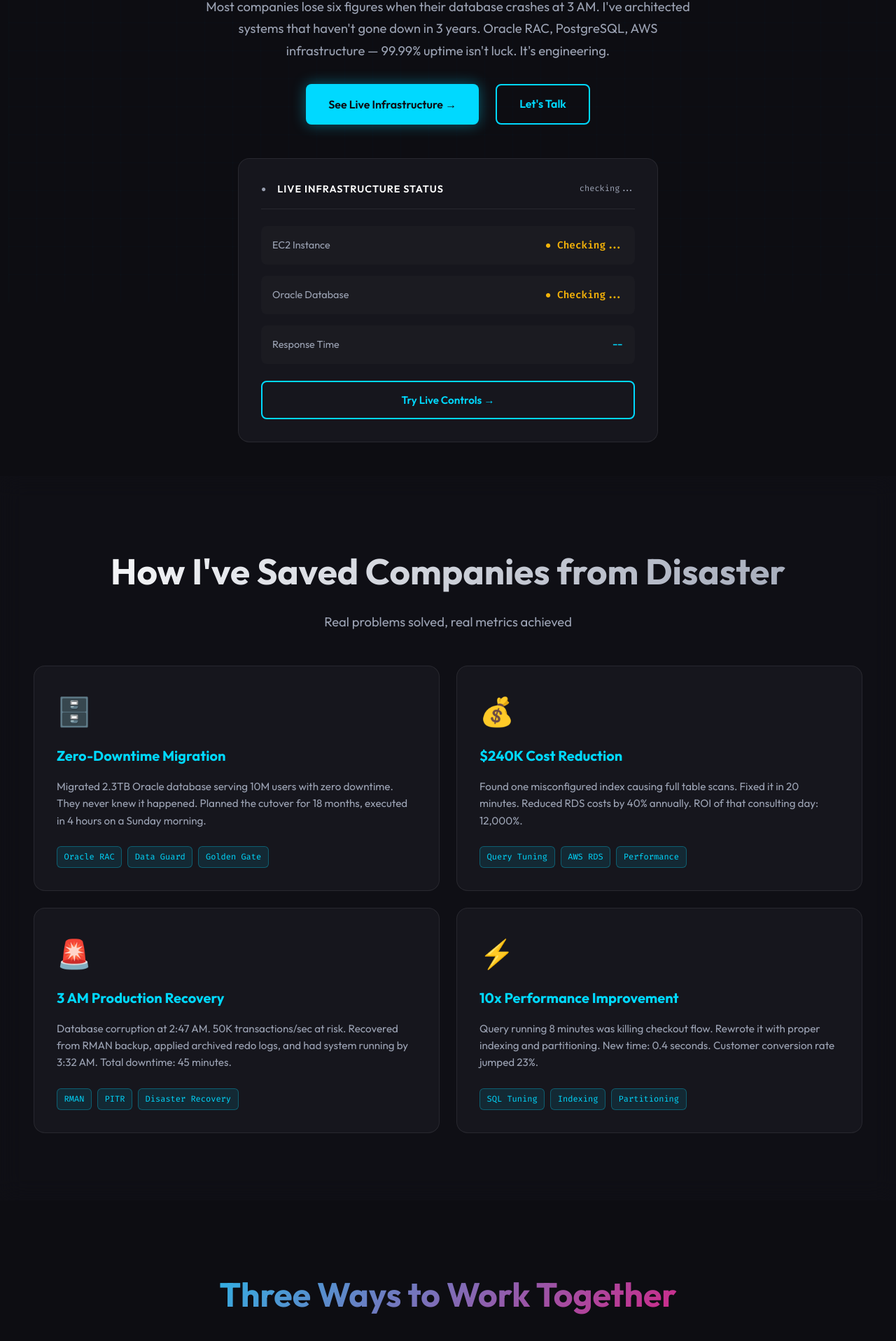
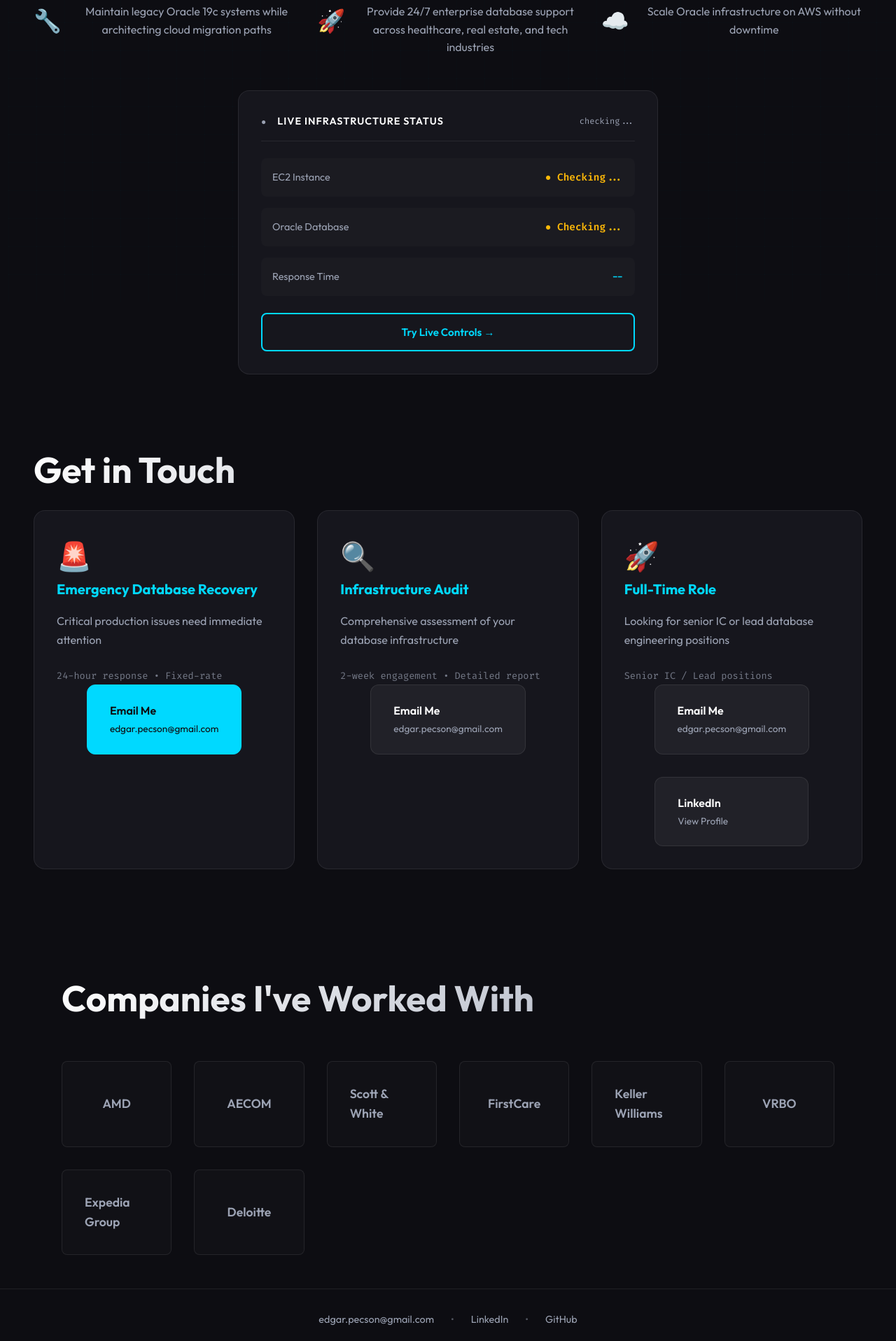
Before and after one commit to edgarpecson/website, a React (Vite) app in the folder frontend/: page /contact in a window 1280 px wide. Shown: the part 380-2296 px from the top of the page at 70% size. Built offline with nearby package versions, Linux system fonts and the light colour scheme; no server answers.

Commit message:
improvements

```diff
--- a/frontend/src/App.css
+++ b/frontend/src/App.css
@@ -2711,3 +2711,134 @@ section {
 .output-section.tour-dimmed {
   opacity: 0.3;
 }
+
+/* Hero Highlights */
+.hero-highlights {
+  display: grid;
+  grid-template-columns: repeat(auto-fit, minmax(250px, 1fr));
+  gap: var(--space-lg);
+  margin: var(--space-xl) 0;
+}
+
+.hero-highlight {
+  display: flex;
+  gap: var(--space-md);
+  align-items: flex-start;
+}
+
+.highlight-icon {
+  font-size: 2rem;
+  flex-shrink: 0;
+}
+
+.hero-highlight p {
+  margin: 0;
+  font-size: 1rem;
+  line-height: 1.6;
+  color: var(--text-secondary);
+}
+
+/* Companies Section */
+.companies-section {
+  padding: var(--space-xl);
+  max-width: 1200px;
+  margin: 0 auto;
+}
+
+.companies-grid {
+  display: grid;
+  grid-template-columns: repeat(auto-fit, minmax(150px, 1fr));
+  gap: var(--space-lg);
+  margin-top: var(--space-xl);
+}
+
+.company-logo {
+  display: flex;
+  align-items: center;
+  justify-content: center;
+  padding: var(--space-lg);
+  border: 1px solid var(--border);
+  border-radius: 8px;
+  background: rgba(255, 255, 255, 0.02);
+  font-weight: 600;
+  font-size: 1.1rem;
+  color: var(--text-secondary);
+  transition: all 0.3s ease;
+  min-height: 100px;
+}
+
+.company-logo:hover {
+  border-color: var(--primary);
+  color: var(--primary);
+  transform: translateY(-2px);
+}
+
+/* Footer Updates */
+.footer-links {
+  display: flex;
+  gap: var(--space-md);
+  align-items: center;
+  justify-content: center;
+  margin-bottom: var(--space-sm);
+  flex-wrap: wrap;
+}
+
+.footer-links a {
+  color: var(--text-secondary);
+  text-decoration: none;
+  transition: color 0.3s ease;
+}
+
+.footer-links a:hover {
+  color: var(--primary);
+}
+
+.footer-separator {
+  color: var(--text-secondary);
+  opacity: 0.5;
+}
+
+.footer-copyright {
+  color: var(--text-secondary);
+  opacity: 0.7;
+  font-size: 0.9rem;
+}
+
+/* About Picture Placeholder */
+.about-picture-placeholder {
+  display: flex;
+  justify-content: center;
+  margin-bottom: var(--space-xl);
+}
+
+.picture-frame {
+  width: 200px;
+  height: 200px;
+  border-radius: 50%;
+  border: 3px solid var(--primary);
+  display: flex;
+  align-items: center;
+  justify-content: center;
+  background: rgba(0, 217, 255, 0.1);
+}
+
+.picture-text {
+  font-size: 1.2rem;
+  color: var(--text-secondary);
+  font-weight: 500;
+}
+
+@media (max-width: 768px) {
+  .companies-grid {
+    grid-template-columns: repeat(2, 1fr);
+  }
+
+  .footer-links {
+    flex-direction: column;
+    gap: var(--space-sm);
+  }
+
+  .footer-separator {
+    display: none;
+  }
+}
--- a/frontend/src/DemoPage.jsx
+++ b/frontend/src/DemoPage.jsx
@@ -21,15 +21,16 @@ function DemoPage({ onNavigateToHome }) {
   const [tourStepCompleted, setTourStepCompleted] = useState(false);
   const [showContinueButton, setShowContinueButton] = useState(false);
   const [showSuccessAnimation, setShowSuccessAnimation] = useState(false);
+  const [clickedButtonPosition, setClickedButtonPosition] = useState(null);
   const logEndRef = useRef(null);
   const lastLogMessageRef = useRef('');
 
-  // Auto-scroll activity log only when new entries appear
+  // Only auto-scroll activity log when NOT in tour
   useEffect(() => {
-    if (activityLog.length > 0) {
+    if (activityLog.length > 0 && !tourActive) {
       logEndRef.current?.scrollIntoView({ behavior: 'smooth' });
     }
-  }, [activityLog.length]);
+  }, [activityLog.length, tourActive]);
 
   // Poll EC2 status
   useEffect(() => {
@@ -52,6 +53,14 @@ function DemoPage({ onNavigateToHome }) {
               setTimeout(() => {
                 setShowSuccessAnimation(false);
                 setShowContinueButton(true);
+
+                // Scroll to Continue button
+                setTimeout(() => {
+                  const continueBtn = document.querySelector('.tour-continue-btn');
+                  if (continueBtn) {
+                    continueBtn.scrollIntoView({ behavior: 'smooth', block: 'center' });
+                  }
+                }, 100);
               }, 3000);
             }
           } else if (newStatus === 'stopped' && lastLogMessageRef.current.includes('Stopping EC2')) {
@@ -99,6 +108,14 @@ function DemoPage({ onNavigateToHome }) {
               setTimeout(() => {
                 setShowSuccessAnimation(false);
                 setShowContinueButton(true);
+
+                // Scroll to Continue button
+                setTimeout(() => {
+                  const continueBtn = document.querySelector('.tour-continue-btn');
+                  if (continueBtn) {
+                    continueBtn.scrollIntoView({ behavior: 'smooth', block: 'center' });
+                  }
+                }, 100);
               }, 3000);
             }
           } else if (newStatus === 'SHUTDOWN' && lastLogMessageRef.current.includes('Stopping Oracle')) {
@@ -380,6 +397,14 @@ function DemoPage({ onNavigateToHome }) {
     } else {
       setTourStep(0); // Start from beginning
     }
+
+    // Scroll to first instruction
+    setTimeout(() => {
+      const instruction = document.querySelector('.tour-instruction');
+      if (instruction) {
+        instruction.scrollIntoView({ behavior: 'smooth', block: 'center' });
+      }
+    }, 100);
   };
 
   const skipTour = () => {
--- a/frontend/src/HomePage.jsx
+++ b/frontend/src/HomePage.jsx
@@ -10,17 +10,14 @@ function HomePage({ onNavigateToDemo, onNavigateToAbout }) {
 
   const API_BASE = import.meta.env.VITE_API_URL || 'http://localhost:8000';
 
-  // Fetch live status from API
   useEffect(() => {
     const fetchLiveStatus = async () => {
       const startTime = Date.now();
 
       try {
-        // Fetch EC2 status
         const ec2Res = await fetch(`${API_BASE}/ec2-status`);
         const ec2Data = await ec2Res.json();
 
-        // Fetch Oracle status
         const oracleRes = await fetch(`${API_BASE}/oracle-status`);
         const oracleData = await oracleRes.json();
 
@@ -35,28 +32,18 @@ function HomePage({ onNavigateToDemo, onNavigateToAbout }) {
         });
       } catch (err) {
         console.error('Failed to fetch live status:', err);
-        setLiveStatus(prev => ({
-          ...prev,
-          isLive: false
-        }));
+        setLiveStatus(prev => ({ ...prev, isLive: false }));
       }
     };
 
-    // Fetch immediately
     fetchLiveStatus();
-
-    // Then fetch every 8 seconds
     const interval = setInterval(fetchLiveStatus, 8000);
-
     return () => clearInterval(interval);
   }, []);
 
-  // Calculate time since last update
   const getTimeSinceUpdate = () => {
     if (!liveStatus.lastUpdate) return 'checking...';
-
     const seconds = Math.floor((Date.now() - liveStatus.lastUpdate.getTime()) / 1000);
-
     if (seconds < 5) return 'just now';
     if (seconds < 60) return `${seconds}s ago`;
     const minutes = Math.floor(seconds / 60);
@@ -72,11 +59,9 @@ function HomePage({ onNavigateToDemo, onNavigateToAbout }) {
 
   return (
     <div className="home-page">
-      {/* Animated Background */}
       <div className="bg-grid"></div>
       <div className="bg-gradient"></div>
 
-      {/* Desktop Navigation */}
       <nav className="nav desktop-nav">
         <div className="nav-logo">
           <span className="logo-bracket">{'<'}</span>
@@ -86,15 +71,11 @@ function HomePage({ onNavigateToDemo, onNavigateToAbout }) {
         <div className="nav-links">
           <a href="#hero">Home</a>
           <a href="#" onClick={(e) => { e.preventDefault(); onNavigateToAbout(); }}>About</a>
-          <a href="#expertise">Expertise</a>
-          <button onClick={onNavigateToDemo} className="nav-demo-btn">
-            Live Demo
-          </button>
+          <button onClick={onNavigateToDemo} className="nav-demo-btn">Live Demo</button>
           <a href="#contact">Contact</a>
         </div>
       </nav>
 
-      {/* Mobile Top Bar */}
       <div className="mobile-top-bar">
         <div className="mobile-logo">
           <span className="logo-bracket">{'<'}</span>
@@ -110,22 +91,16 @@ function HomePage({ onNavigateToDemo, onNavigateToAbout }) {
         </button>
       </div>
 
-      {/* Hamburger Menu Overlay */}
       <div className="hamburger-menu">
         <button className="hamburger-close" onClick={() => {
           document.querySelector('.hamburger-menu')?.classList.remove('open');
-        }}>
-          ✕
-        </button>
+        }}>✕</button>
         <nav className="hamburger-nav">
           <a href="#" onClick={(e) => {
             e.preventDefault();
             onNavigateToAbout();
             document.querySelector('.hamburger-menu')?.classList.remove('open');
           }}>About Me</a>
-          <a href="#expertise" onClick={() => {
-            document.querySelector('.hamburger-menu')?.classList.remove('open');
-          }}>Expertise</a>
           <div className="hamburger-divider"></div>
           <a href="https://github.com/edgarpecson" target="_blank" rel="noopener noreferrer">
             <span className="hamburger-icon">🐙</span> GitHub
@@ -139,31 +114,28 @@ function HomePage({ onNavigateToDemo, onNavigateToAbout }) {
         </nav>
       </div>
 
-      {/* Hero Section - Centered */}
       <section id="hero" className="hero">
-        <div className="hero-content-centered">
-          <div className="hero-label">Database Engineer • Cloud Architect</div>
-          <h1 className="hero-title">
-            I Keep 5PB of Data
-            <span className="hero-gradient"> Running</span>
-            <br />
-            While You Sleep
-          </h1>
-          <p className="hero-desc">
-            Most companies lose six figures when their database crashes at 3 AM. I've architected systems
-            that haven't gone down in 3 years. Oracle RAC, PostgreSQL, AWS infrastructure — 99.99% uptime
-            isn't luck. It's engineering.
+        <div className="hero-content">
+          <h1 className="hero-title">I Keep Legacy Oracle Running in Modern Cloud Infrastructure</h1>
+          <p className="hero-subtitle">
+            Full-time opportunities | Contract work | Ongoing support for enterprise Oracle systems transitioning to AWS
           </p>
-          <div className="hero-cta">
-            <button onClick={onNavigateToDemo} className="btn btn-primary">
-              See Live Infrastructure →
-            </button>
-            <a href="#contact" className="btn btn-secondary">
-              Let's Talk
-            </a>
+
+          <div className="hero-highlights">
+            <div className="hero-highlight">
+              <span className="highlight-icon">🔧</span>
+              <p>Maintain legacy Oracle 19c systems while architecting cloud migration paths</p>
+            </div>
+            <div className="hero-highlight">
+              <span className="highlight-icon">🚀</span>
+              <p>Provide 24/7 enterprise database support across healthcare, real estate, and tech industries</p>
+            </div>
+            <div className="hero-highlight">
+              <span className="highlight-icon">☁️</span>
+              <p>Scale Oracle infrastructure on AWS without downtime</p>
+            </div>
           </div>
 
-          {/* Live Status Widget - Mini Preview */}
           <div className="live-status-widget">
             <div className="widget-header">
               <span className={`widget-pulse ${liveStatus.isLive ? 'pulse-active' : ''}`}>●</span>
@@ -197,139 +169,88 @@ function HomePage({ onNavigateToDemo, onNavigateToAbout }) {
         </div>
       </section>
 
-      {/* Expertise Section - SINGLE ROW */}
-      <section id="expertise" className="expertise">
-        <div className="section-header">
-          <h2 className="section-title">How I've Saved Companies from Disaster</h2>
-          <p className="section-subtitle">Real problems solved, real metrics achieved</p>
-        </div>
+      <section id="contact" className="contact-section">
+        <h2 className="section-title">Get in Touch</h2>
 
-        <div className="expertise-row">
-          <div className="expertise-card">
-            <div className="card-icon">🗄️</div>
-            <h3>Zero-Downtime Migration</h3>
-            <p>
-              Migrated 2.3TB Oracle database serving 10M users with zero downtime. They never knew it happened.
-              Planned the cutover for 18 months, executed in 4 hours on a Sunday morning.
-            </p>
-            <div className="tech-tags">
-              <span>Oracle RAC</span>
-              <span>Data Guard</span>
-              <span>Golden Gate</span>
+        <div className="contact-options">
+          <div className="contact-option">
+            <span className="option-icon">🚨</span>
+            <h3>Emergency Database Recovery</h3>
+            <p>Critical production issues need immediate attention</p>
+            <span className="option-meta">24-hour response • Fixed-rate</span>
+            <div className="contact-links">
+              <a href="mailto:edgar.pecson@gmail.com?subject=Emergency Database Recovery" className="contact-link contact-link-primary">
+                <div className="link-text">
+                  <span className="link-title">Email Me</span>
+                  <span className="link-subtitle">edgar.pecson@gmail.com</span>
+                </div>
+              </a>
             </div>
           </div>
 
-          <div className="expertise-card">
-            <div className="card-icon">💰</div>
-            <h3>$240K Cost Reduction</h3>
-            <p>
-              Found one misconfigured index causing full table scans. Fixed it in 20 minutes.
-              Reduced RDS costs by 40% annually. ROI of that consulting day: 12,000%.
-            </p>
-            <div className="tech-tags">
-              <span>Query Tuning</span>
-              <span>AWS RDS</span>
-              <span>Performance</span>
+          <div className="contact-option">
+            <span className="option-icon">🔍</span>
+            <h3>Infrastructure Audit</h3>
+            <p>Comprehensive assessment of your database infrastructure</p>
+            <span className="option-meta">2-week engagement • Detailed report</span>
+            <div className="contact-links">
+              <a href="mailto:edgar.pecson@gmail.com?subject=Infrastructure Audit" className="contact-link">
+                <div className="link-text">
+                  <span className="link-title">Email Me</span>
+                  <span className="link-subtitle">edgar.pecson@gmail.com</span>
+                </div>
+              </a>
             </div>
           </div>
 
-          <div className="expertise-card">
-            <div className="card-icon">🚨</div>
-            <h3>3 AM Production Recovery</h3>
-            <p>
-              Database corruption at 2:47 AM. 50K transactions/sec at risk. Recovered from RMAN backup,
-              applied archived redo logs, and had system running by 3:32 AM. Total downtime: 45 minutes.
-            </p>
-            <div className="tech-tags">
-              <span>RMAN</span>
-              <span>PITR</span>
-              <span>Disaster Recovery</span>
-            </div>
-          </div>
-
-          <div className="expertise-card">
-            <div className="card-icon">⚡</div>
-            <h3>10x Performance Improvement</h3>
-            <p>
-              Query running 8 minutes was killing checkout flow. Rewrote it with proper indexing and
-              partitioning. New time: 0.4 seconds. Customer conversion rate jumped 23%.
-            </p>
-            <div className="tech-tags">
-              <span>SQL Tuning</span>
-              <span>Indexing</span>
-              <span>Partitioning</span>
-            </div>
-          </div>
-        </div>
-      </section>
-
-      {/* Contact Section */}
-      <section id="contact" className="contact">
-        <div className="contact-content">
-          <h2>Three Ways to Work Together</h2>
-          <p className="contact-intro">
-            Whether your database crashed at 3 AM or you're planning infrastructure for your next 10x growth,
-            here's how we can work together:
-          </p>
-
-          <div className="contact-options">
-            <div className="contact-option">
-              <div className="option-icon">🚨</div>
-              <h3>Emergency Database Recovery</h3>
-              <p>Production down? Data corrupted? I respond within 24 hours. Emergency consulting for critical database failures and performance issues.</p>
-              <div className="option-meta">24-hour response • Fixed-rate engagement</div>
-            </div>
-
-            <div className="contact-option">
-              <div className="option-icon">🔍</div>
-              <h3>Infrastructure Audit</h3>
-              <p>2-week deep dive into your database infrastructure. I'll find the bottlenecks, security gaps, and cost savings you're missing.</p>
-              <div className="option-meta">2-week engagement • Detailed report + recommendations</div>
-            </div>
-
-            <div className="contact-option">
-              <div className="option-icon">🚀</div>
-              <h3>Full-Time Role</h3>
-              <p>Building something massive? Need someone who can architect petabyte-scale systems? Let's talk about senior database/infrastructure engineering roles.</p>
-              <div className="option-meta">Remote or hybrid • Senior IC or Lead roles</div>
-            </div>
-          </div>
-
-          <div className="contact-cta-section">
-            <p className="contact-cta-text">Ready to talk? Pick your preferred method:</p>
+          <div className="contact-option">
+            <span className="option-icon">🚀</span>
+            <h3>Full-Time Role</h3>
+            <p>Looking for senior IC or lead database engineering positions</p>
+            <span className="option-meta">Senior IC / Lead positions</span>
             <div className="contact-links">
-              <a href="mailto:edgar.pecson@example.com" className="contact-link contact-link-primary">
-                <span className="link-icon">📧</span>
-                <span className="link-text">
+              <a href="mailto:edgar.pecson@gmail.com?subject=Full-Time Opportunity" className="contact-link">
+                <div className="link-text">
                   <span className="link-title">Email Me</span>
-                  <span className="link-subtitle">edgar.pecson@example.com</span>
-                </span>
+                  <span className="link-subtitle">edgar.pecson@gmail.com</span>
+                </div>
               </a>
               <a href="https://linkedin.com/in/edgarpecson" target="_blank" rel="noopener noreferrer" className="contact-link">
-                <span className="link-icon">💼</span>
-                <span className="link-text">
+                <div className="link-text">
                   <span className="link-title">LinkedIn</span>
-                  <span className="link-subtitle">Connect professionally</span>
-                </span>
-              </a>
-              <a href="https://github.com/edgarpecson" target="_blank" rel="noopener noreferrer" className="contact-link">
-                <span className="link-icon">🐙</span>
-                <span className="link-text">
-                  <span className="link-title">GitHub</span>
-                  <span className="link-subtitle">See my code</span>
-                </span>
+                  <span className="link-subtitle">View Profile</span>
+                </div>
               </a>
             </div>
           </div>
         </div>
       </section>
 
-      {/* Footer */}
+      <section id="companies" className="companies-section">
+        <h2 className="section-title">Companies I've Worked With</h2>
+        <div className="companies-grid">
+          <div className="company-logo">AMD</div>
+          <div className="company-logo">AECOM</div>
+          <div className="company-logo">Scott & White</div>
+          <div className="company-logo">FirstCare</div>
+          <div className="company-logo">Keller Williams</div>
+          <div className="company-logo">VRBO</div>
+          <div className="company-logo">Expedia Group</div>
+          <div className="company-logo">Deloitte</div>
+        </div>
+      </section>
+
       <footer className="footer">
-        <p>© 2026 Edgar Pecson • Database Engineer • Cloud Architect</p>
+        <div className="footer-links">
+          <a href="mailto:edgar.pecson@gmail.com">edgar.pecson@gmail.com</a>
+          <span className="footer-separator">•</span>
+          <a href="https://linkedin.com/in/edgarpecson" target="_blank" rel="noopener noreferrer">LinkedIn</a>
+          <span className="footer-separator">•</span>
+          <a href="https://github.com/edgarpecson" target="_blank" rel="noopener noreferrer">GitHub</a>
+        </div>
+        <p className="footer-copyright">© 2026 Edgar Pecson</p>
       </footer>
 
-      {/* Mobile Bottom Navigation */}
       <nav className="mobile-bottom-nav">
         <button className="bottom-nav-item" onClick={() => scrollToSection('hero')}>
           <span className="nav-icon">🏠</span>
```
Also changed, not shown: 1 other file (tests, documents, lock files or other folders).
